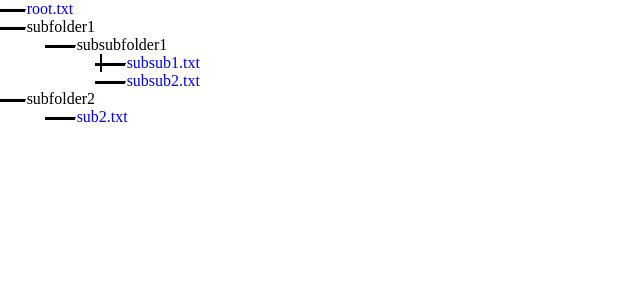
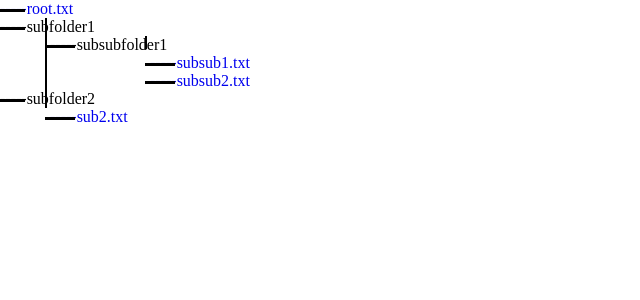
Before and after one commit to R3VANEK/treeFiles, a PHP site: page / in a window 1280 px wide. Shown: the top 300 px of the page, without its empty margins (0-640 px from the left). Run offline with PHP 8.4, Linux system fonts and the light colour scheme.

Commit message:
half-working vertical lines

````diff
--- a/index.php
+++ b/index.php
@@ -16,16 +16,19 @@
         }
         a{
             text-decoration:none;
+            display: block;
 
         }
 
         .test{
             position: absolute;
             width:2px;
-            height:18px;
+
+            /* height:54px;  exact height*/
+            height: 54px;
             background-color:black;
-            top:54px;
-            left:100px;
+            top:45px;
+            left:45px;
         }
 
         a::before{
@@ -55,7 +58,9 @@
         <?php
 
 
-            // zapisywać parenta folderu albo pliku?
+            // na 20 udało mi się zrobić tylko tyle
+            // połączenie folderów i plików liniami pionowymi do ich rodziców to wyższa szkoła jazdy i zajmie mi jeszcze trochę :)
+
 
             function recursive_scan($given_dir, $margin_value){
 
@@ -67,11 +72,12 @@
 
                     if(substr($scanned_dir[$i], -4, -3) == '.'){
                         $href = $given_dir.'/'.$scanned_dir[$i];
-                        echo "<a href='$href' style='margin-left: $help_margin'>".'-----'.$scanned_dir[$i]."</a><br/>";
+                        echo "<a href='$href' style='margin-left: $help_margin' class='file'>".'-----'.$scanned_dir[$i]."</a>";
                     }
                     else{
-                        echo "<p style='margin-left : $help_margin'>".'-----'.$scanned_dir[$i]."</p>";
+                        echo "<div style='margin-left : $help_margin' class='folder'>".'<p>-----'.$scanned_dir[$i]."</p>";
                         recursive_scan($given_dir.'/'.$scanned_dir[$i], $margin_value + 50);
+                        echo "</div>";
                     }
 
                 }
@@ -82,7 +88,70 @@
 
         ?>
 
-        <div class="test"></div>
+        <!-- <div class="test"></div> -->
 
+
+        <script>
+
+
+
+
+            // let nodesArray = Array.from(document.getElementsByClassName('folder')).concat(Array.from(document.getElementsByClassName('file')))
+
+            // folderArray.forEach(element => {
+
+            //     let thisFolderMargin = parseInt(element.style.marginLeft.substr(0,element.style.marginLeft.length-2))
+
+            //     let directChilds = document.querySelector('.folder').children;
+
+
+            //     console.log(directChilds)
+
+            // });
+
+            let folderArray = Array.from(document.getElementsByClassName('folder'))
+            for(let i = 0; i < folderArray.length; i++){
+
+                let currentFolder = folderArray[i];
+                let thisFolderMargin = parseInt(currentFolder.style.marginLeft.substr(0,currentFolder.style.marginLeft.length-2))
+                let directChilds = folderArray[i].children;
+
+
+                // minus tagi p trzeba zrobić
+                console.log(directChilds)
+
+
+                //left pionowej to left dowolnego dziecka - 5px
+                // height to abs(top pierwszego - top drugiego)
+                // top to połowa topu ostatniego (?)
+
+                if(directChilds.length != 1){
+
+                    let Line_left = directChilds[1].getBoundingClientRect().left -5;
+                    let Line_height = Math.abs(directChilds[1].getBoundingClientRect().top - directChilds[directChilds.length-1].getBoundingClientRect().top) -5
+                    let Line_top = directChilds[directChilds.length-1].getBoundingClientRect().top / 2
+
+
+                    // document.getElementsByTagName('body')[0].append(```
+
+
+                    // <div class='test' style='left:${Line_left}; height:${Line_height}; top: ${Line_top}'>
+                    // </div>
+
+                    //     ```)
+                        console.log("height:"+Line_height + " left: "+Line_left+" top: "+Line_top)
+                    let div = document.createElement("DIV")
+                    div.classList.add("test")
+                    div.style.left = Line_left+'px'
+                    div.style.top = Line_top+'px'
+                    div.style.height = Line_height+'px'
+                    document.getElementsByTagName('body')[0].appendChild(div);
+                }
+
+
+
+            }
+
+        </script>
 </body>
 </html>
````
